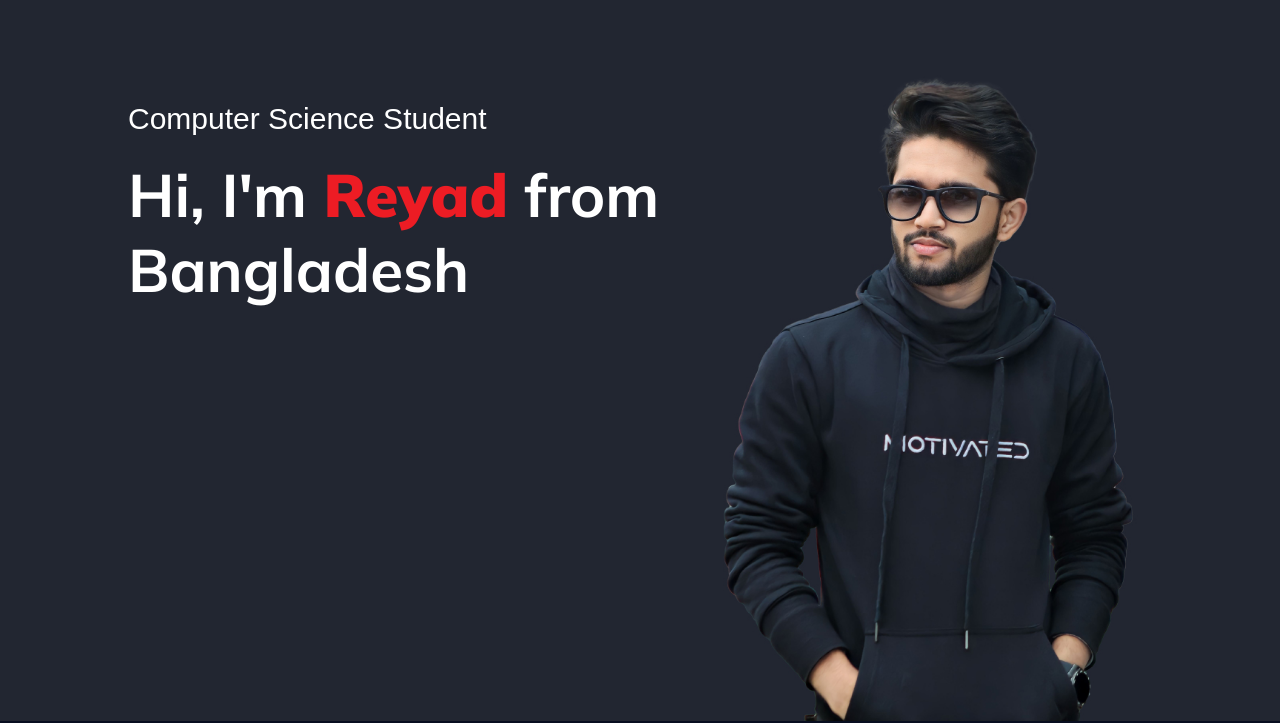
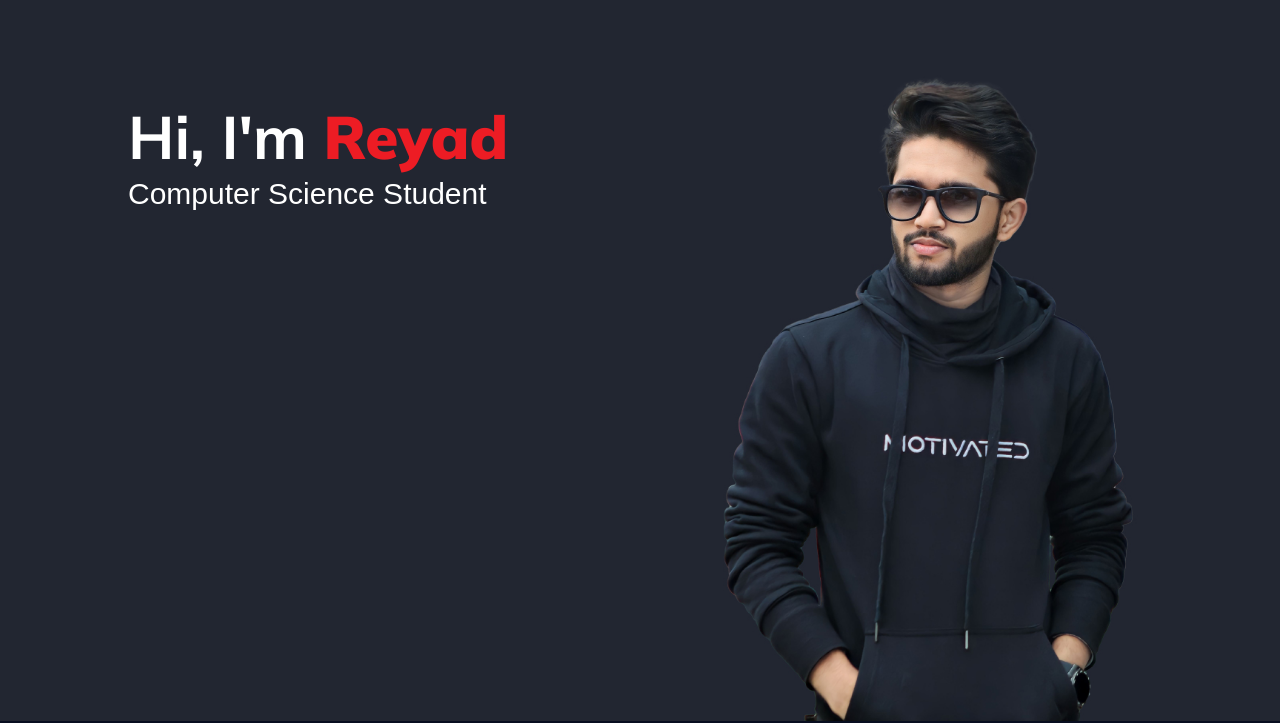
Before and after one commit to sk-reyad/Portfolio-Website_1-Reyad, a plain HTML site: page index.html in a window 1280 px wide. Shown: the part 79-802 px from the top of the page. Drawn offline with Linux system fonts and the light colour scheme; a web font is replaced by a local one.

Commit message:
Fix HTML formatting and structure

```diff
--- a/index.html
+++ b/index.html
@@ -37,13 +37,13 @@
                 <img src="./assets/menu.png" class="menu" onclick="openmenu()">
             </nav>
             <div class="header-text">
+                <h1>Hi, I'm <span>Reyad</span></h1>
                 <p class="profession">
                     <span class="role">Computer Science Student</span>
                     <!-- <span class="role">Graphics Designer</span>
                     <span class="role">Web Developer</span>
                     <span class="role">Computer Science Student</span> -->
                 </p>
-                <h1>Hi, I'm <span>Reyad</span> from<br>Bangladesh</h1>
             </div>
         </div>
     </div>
```
